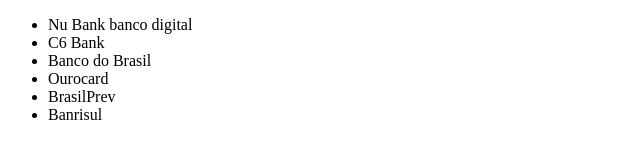
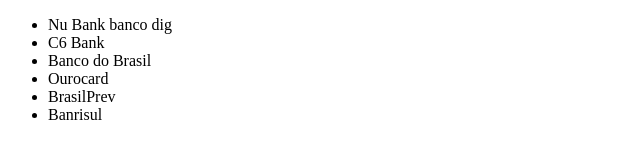
Before and after one commit to tgsantos/aluragit, a plain HTML site: page index.html in a window 1280 px wide. Shown: the full height of the page, 0-640 px from the left. Drawn offline with Linux system fonts and the light colour scheme.

Commit message:
mudando o nome do nubank

```diff
--- a/index.html
+++ b/index.html
@@ -6,7 +6,7 @@
   </head>
   <body>
     <ul>
-      <li>Nu Bank banco digital</li>
+      <li>Nu Bank banco dig</li>
       <li>C6 Bank</li>
       <li>Banco do Brasil</li>
       <li>Ourocard</li>
```
